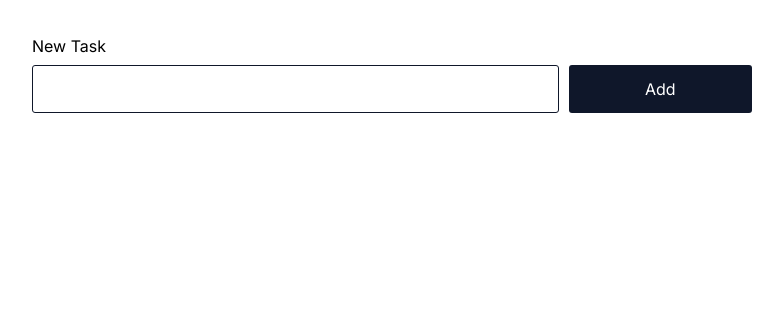
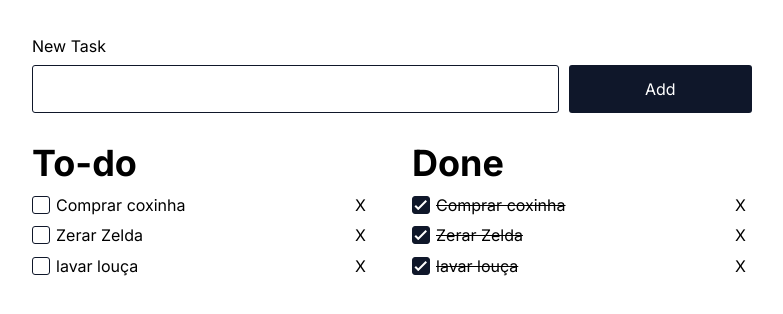
Before and after one commit to CelsoPereiraDev/checkit-vanilla, a website built with Vite: page index.html in a window 1280 px wide. Shown: the part 86-400 px from the top of the page, without its empty margins (248-1031 px from the left). Built offline with nearby package versions, Linux system fonts and the light colour scheme.

Commit message:
Adrição das variaveis nas CSS e Adição das Tasks

```diff
--- a/css/style.css
+++ b/css/style.css
@@ -1,18 +1,33 @@
+/* IMPORT */
+
 @import 'modern-normalize/modern-normalize.css';
+@import url('https://fonts.googleapis.com/css2?family=Inter:wght@400;700&display=swap');
 
-@import url('https://fonts.googleapis.com/css2?family=Inter:wght@400;700&display=swap');
+/* BASE */
 
 *{
   font-family: 'Inter', sans-serif;
 }
+ /* VARIAVEIS */
+
+:root {
+    --color-base: #0F172A;
+    --color-white: #fff;
+    --height-button: 48px;
+    --radious-custom: 3px;
+}
+
+/*BASE*/
 
 .container{
   width: calc(100% - 40px);
   max-width: 720px;
-  background-color: white;
+  background-color: var(--color-white);
 
   margin: 0 auto;
 }
+
+/* LOGO */
 
 .logo{
   max-width: 100%;
@@ -26,33 +41,136 @@
 
 }
 
+/* FORM*/
+
 form{
   margin-top: 40px;
 }
+
 .form__field{
   display: flex;
   flex-wrap: wrap;
   gap: 10px;
 
 }
+
 .form__field__label{
   width: 100%;
 }
+
 .form__field__input{
   flex: 3;
   min-width: 250px;
-  height: 48px;
-  border-radius: 3px;
+  height: var(--height-button);
+  border-radius: var(--radious-custom);
   padding: 5px;
-  border: 1px solid #0F172A;
+  border: 1px solid var(--color-base);
 }
+
 .form__button{
   flex: 1;
   min-width: 80px;
-  height: 48px;
-  background-color: #0F172A;
-  color:white;
+  height: var(--height-button);
+  background-color: var(--color-base);
+  color:var(--color-white);
   border: none;
-  border-radius: 3px;
+  border-radius: var(--radious-custom);
   cursor: pointer;
 }
+
+/*Tasks*/
+.tasks-container{
+  display: flex;
+  flex-wrap: wrap;
+  margin-top: 30px;
+  gap: 40px;
+}
+
+.tasks-section {
+  flex: 1;
+  min-width: 250px;
+
+}
+
+.tasks-section__tittle {
+  font-size: 36px;
+  font-weight: 700;
+  margin: 0;
+
+}
+
+.tasks-section__list {
+  padding: 0;
+  margin: 0;
+  list-style: none;
+  margin-top: 10px;
+}
+
+.tasks-section__item {
+  display: flex;
+  align-items: center;
+  margin-top: 10px;
+}
+
+.tasks-section__item__label{
+  flex: 1;
+  display: flex;
+}
+
+.tasks-section__item__checkbox {
+  all: unset;
+  margin-right: 6px;
+  display: block;
+  width: 16px;
+  height: 16px;
+  border: 1px solid var(--color-base);
+  border-radius: var(--radious-custom);
+  position: relative;
+  cursor: pointer;
+}
+
+.tasks-section__item__checkbox:checked{
+  background-color: var(--color-base);
+}
+
+.tasks-section__item__checkbox:checked::before{
+  content: '';
+  display: block;
+  width: 2px;
+  height: 12px;
+  background: var(--color-white);
+  position: absolute;
+  top: 2px;
+  left: 8px;
+  transform: rotate(45deg);
+}
+
+.tasks-section__item__checkbox:checked::after{
+  content: '';
+  display: block;
+  width: 2px;
+  height: 5px;
+  background: var(--color-white);
+  top: 8px;
+  left: 3px;
+  position: absolute;
+  transform: rotate(-45deg)
+;
+
+}
+
+.tasks-section__item__text {
+  flex: 1;
+  cursor: pointer;
+}
+
+.tasks-section__item__checkbox:checked + .tasks-section__item__text {
+  text-decoration: line-through;
+}
+
+.tasks-section__item__remove {
+  cursor: pointer;
+  background: none;
+  border: none;
+
+}
--- a/index.html
+++ b/index.html
@@ -20,6 +20,65 @@
             <button type="submit" class="form__button">Add</button>
           </div>
         </form>
+
+        <div class="tasks-container">
+          <section class="tasks-section">
+            <h2 class="tasks-section__tittle">To-do</h2>
+              <ul class="tasks-section__list"></ul>
+                <li class="tasks-section__item">
+                  <label class="tasks-section__item__label" >
+                    <input type="checkbox" class="tasks-section__item__checkbox">
+                    <span class="tasks-section__item__text">Comprar coxinha</span>
+                  </label>
+                  <button type="button" class="tasks-section__item__remove">X</button>
+                </li>
+
+                <li class="tasks-section__item">
+                  <label class="tasks-section__item__label" >
+                    <input type="checkbox" class="tasks-section__item__checkbox">
+                    <span class="tasks-section__item__text">Zerar Zelda</span>
+                  </label>
+                  <button type="button" class="tasks-section__item__remove">X</button>
+                </li>
+
+                <li class="tasks-section__item">
+                  <label class="tasks-section__item__label" >
+                    <input type="checkbox" class="tasks-section__item__checkbox">
+                    <span class="tasks-section__item__text">lavar louça</span>
+                  </label>
+                  <button type="button" class="tasks-section__item__remove">X</button>
+                </li>
+
+          </section>
+
+          <section class="tasks-section">
+            <h2 class="tasks-section__tittle">Done</h2>
+              <ul class="tasks-section__list"></ul>
+                <li class="tasks-section__item">
+                  <label class="tasks-section__item__label" >
+                    <input  checked="true" type="checkbox" class="tasks-section__item__checkbox">
+                    <span class="tasks-section__item__text">Comprar coxinha</span>
+                  </label>
+                  <button type="button" class="tasks-section__item__remove">X</button>
+                </li>
+
+                <li class="tasks-section__item">
+                  <label class="tasks-section__item__label" >
+                    <input checked="true" type="checkbox" class="tasks-section__item__checkbox">
+                    <span class="tasks-section__item__text">Zerar Zelda</span>
+                  </label>
+                  <button type="button" class="tasks-section__item__remove">X</button>
+                </li>
+
+                <li class="tasks-section__item">
+                  <label class="tasks-section__item__label" >
+                    <input  checked="true" type="checkbox" class="tasks-section__item__checkbox">
+                    <span class="tasks-section__item__text">lavar louça</span>
+                  </label>
+                  <button type="button" class="tasks-section__item__remove">X</button>
+                </li>
+            </section>
+          </div>
       </div>
     <script type="module" src="/js/main.js"></script>
   </body>
```
